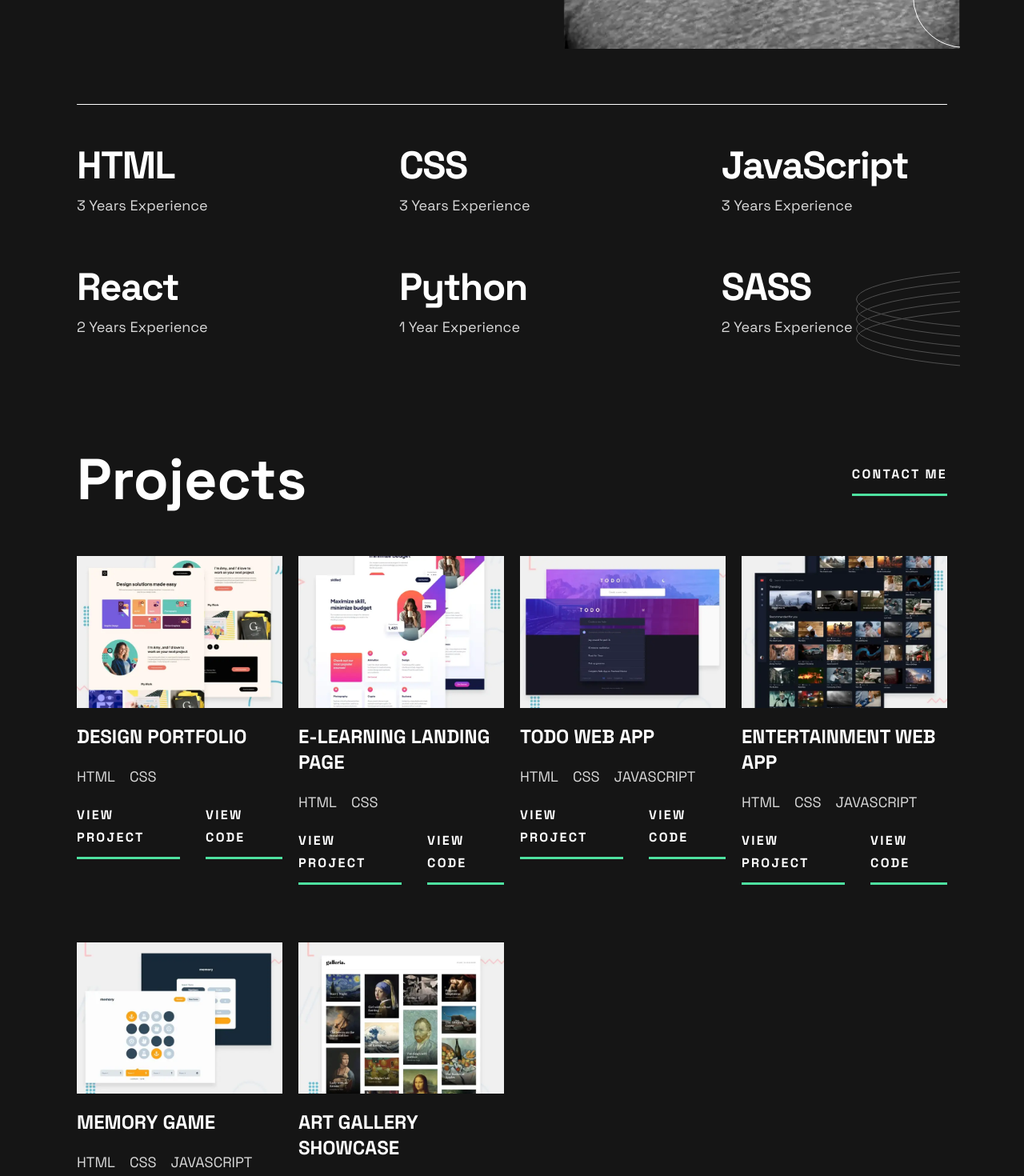
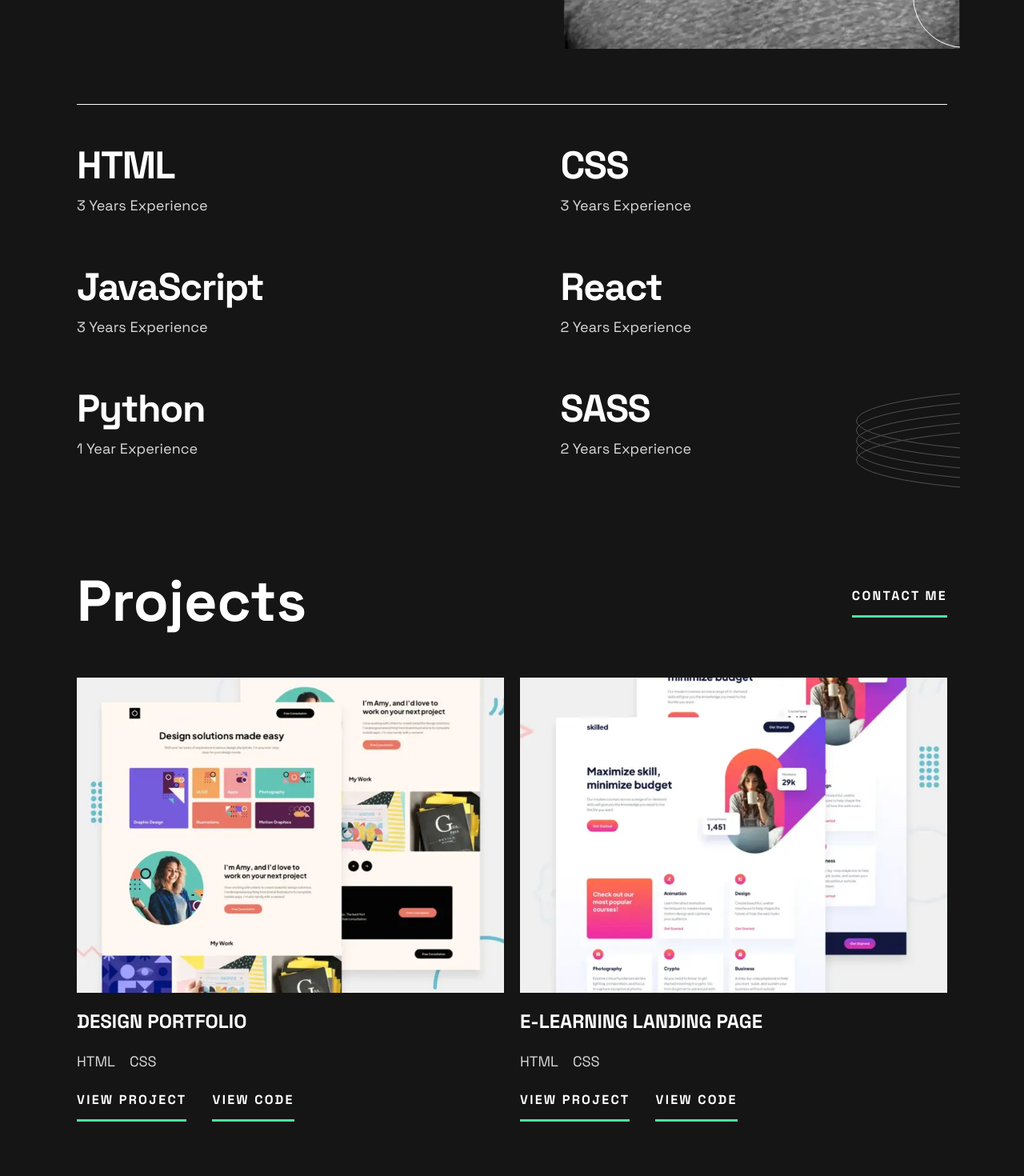
Before and after one commit to ralphvirtucio/my-portfolio, a React (Vite) app: page / in a window 1280 px wide. Shown: the part 860-2330 px from the top of the page at 80% size. Built offline with nearby package versions, Linux system fonts and the light colour scheme.

Commit message:
Update project list and skill grid-template to 1fr

```diff
--- a/src/components/Projects/Projects.module.css
+++ b/src/components/Projects/Projects.module.css
@@ -22,7 +22,8 @@
   color: var(--neutralColorFour);
   display: grid;
   row-gap: 2.5rem;
-  grid-template-columns: repeat(auto-fit, minmax(250px, 1fr));
+  /* grid-template-columns: repeat(auto-fit, minmax(250px, 1fr)); */
+  grid-template-columns: 1fr;
   grid-auto-rows: auto;
 
 }
@@ -41,6 +42,8 @@
   .project__list {
     column-gap: 1.25rem;
     row-gap: 4.5rem;
+    grid-template-columns: 1fr 1fr;
+
   }
 
   .project__header {
--- a/src/components/Skills/Skills.module.css
+++ b/src/components/Skills/Skills.module.css
@@ -12,7 +12,7 @@
   padding: 0;
   margin: 0;
   display: grid;
-  grid-template-columns: repeat(auto-fit, minmax(250px, 1fr));
+  grid-template-columns: 1fr;
   text-align: center;
   row-gap: 1.5rem;
   padding-block: 2.5rem;
@@ -47,6 +47,7 @@
     border-bottom: none;
     row-gap: 3.25rem;
     column-gap: 7.55rem;
+    grid-template-columns: 1fr 1fr;
 
     .skill__list-item {
       h3 {
```
